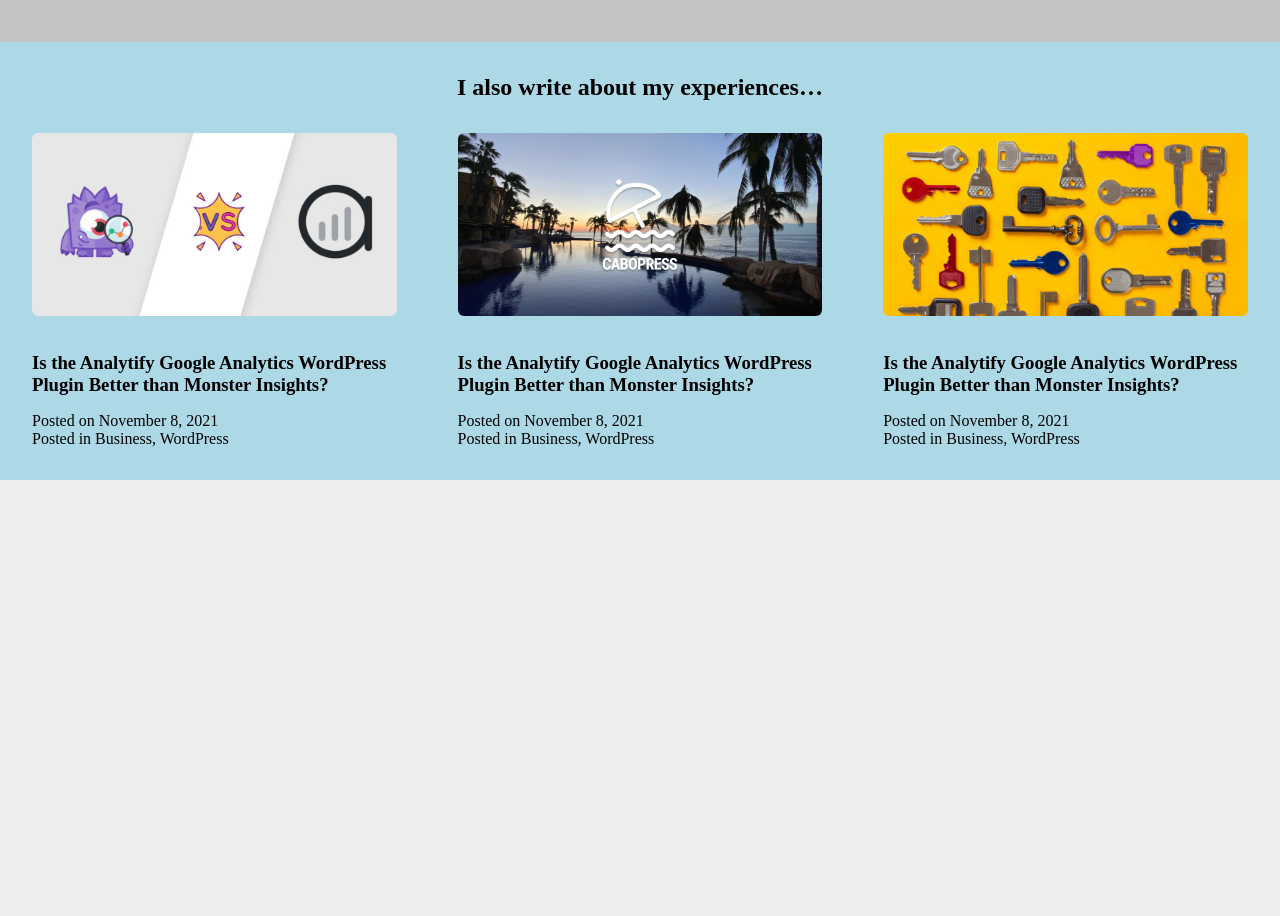
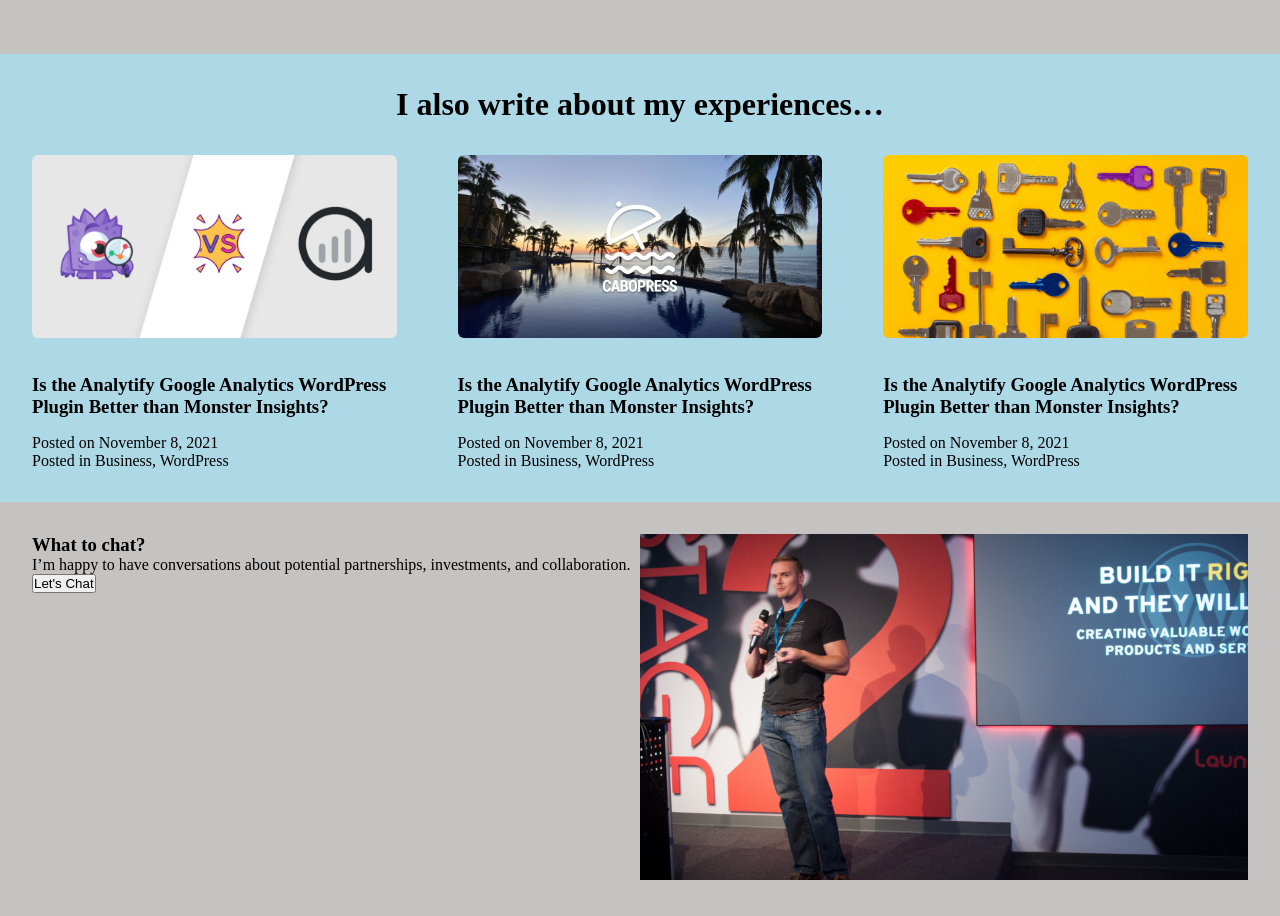
Before and after one commit to pavleth14/sajt, a plain HTML site: page index.html in a window 1280 px wide. Shown: the part 1060-1976 px from the top of the page. Before the commit the page ends 1540 px from the top, so only its background shows below. Drawn offline with Linux system fonts and the light colour scheme.

Commit message:
Ispravke

```diff
--- a/index.html
+++ b/index.html
@@ -51,7 +51,7 @@
         </section>
     </div>
 
-    <section class='p2 bgSilver'>
+    <div class='p2 bgSilver'>
         <h1 class="textAlignCenter pb2 mb1">…and this is what I’ve done with them</h1>
         <section>
             <div class="flex maxWidth mAuto mb2 displayBlockMobile"> <!-- za centriranje -->
@@ -111,36 +111,50 @@
             </div>
 
         </section>
-    </section>
+    </div>
 
-    <section class=' p2 bgLightBlue'>
+    <div class=' p2 bgLightBlue'>
 
         <h1 class="textAlignCenter mb2">
             I also write about my experiences…
         </h1>
 
         <section class='maxWidth mAuto flex spaceBetween flexWrapTablet flexGap2 justifyCenterMobile'>
-            <div class='width30 width50Tablet widthMobile100'>
+            <article class='width30 width50Tablet widthMobile100'>
                 <img class='w100 mb2 borderRadius6px' src="img/Analytify.jpg" alt="">
                 <h1 class='w100 mb1'>Is the Analytify Google Analytics WordPress Plugin Better than Monster Insights?</h1>
                 <p>Posted on November 8, 2021</p>
                 <p>Posted in Business, WordPress</p>
-            </div>
-            <div class='width30 width50Tablet widthMobile100'>
+            </article>
+            <article class='width30 width50Tablet widthMobile100'>
                 <img class='w100 mb2 borderRadius6px' src="img/cabopress.jpg" alt="">
                 <h1 class='w100 mb1'>Is the Analytify Google Analytics WordPress Plugin Better than Monster Insights?</h1>
                 <p>Posted on November 8, 2021</p>
                 <p>Posted in Business, WordPress</p>
-            </div>
-            <div class='width30 width50Tablet widthMobile100'>
+            </article>
+            <article class='width30 width50Tablet widthMobile100'>
                 <img class='w100 mb2 borderRadius6px' src="img/keys.jpg" alt="">
                 <h1 class='w100 mb1'>Is the Analytify Google Analytics WordPress Plugin Better than Monster Insights?</h1>
                 <p>Posted on November 8, 2021</p>
                 <p>Posted in Business, WordPress</p>
+            </article>
+        </section>
+
+    </div>
+
+
+    <div class='bgSilver p2'>
+        <section class='maxWidth mAuto flex displayBlockMobile'>
+            <article class='w50 mb2Mobile'>
+                <h1>What to chat?</h1>
+                <p>I’m happy to have conversations about potential partnerships, investments, and collaboration.</p>
+                <button>Let's Chat</button>
+            </article>
+            <div class='w50 w100Mobile'>
+                <img class='w100' src="img/devin.jpg" alt="">
             </div>
         </section>
-
-    </section>
+    </div>
 
 </body>
 </html>
--- a/style.css
+++ b/style.css
@@ -194,6 +194,10 @@ body {
         border: 1px solid green;
     }
 
+    .w50 {
+        width: 50%;
+    }
+
 
 
 
@@ -228,6 +232,7 @@ body {
     .width50Tablet {
         width: 47%;
     }
+
 
 }
 
```
Also changed, not shown: img/devin.jpg (added).
